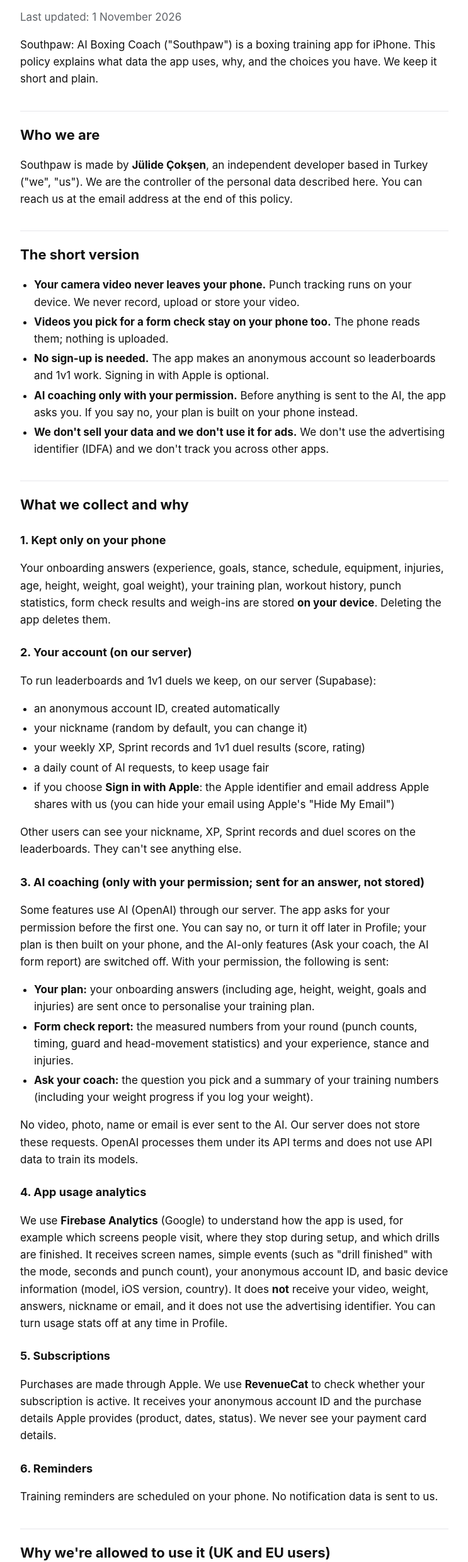
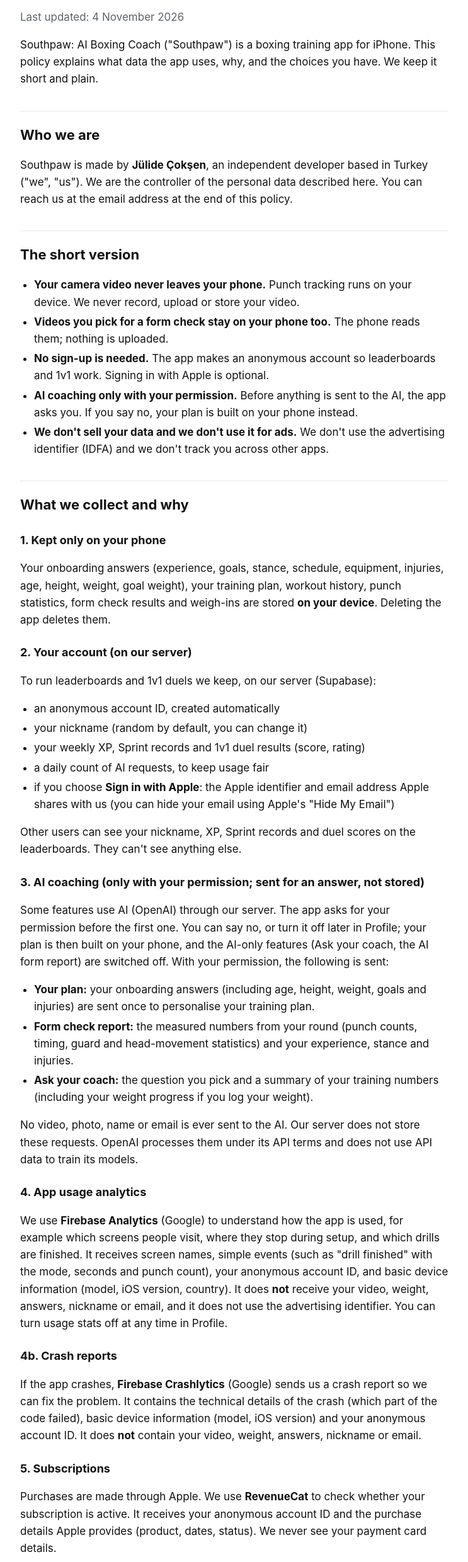
Before and after one commit to yuceeeearch/southpaw-legal, a plain HTML site: page privacy.html in a window 1280 px wide. Shown: the part 84-2564 px from the top of the page at 63% size, without its empty margins (268-1011 px from the left). Drawn offline with Linux system fonts and the light colour scheme.

Commit message:
Privacy policy: crash reports (Firebase Crashlytics).
Co-Authored-By: Claude Opus 5.5 <noreply@anthropic.com>

```diff
--- a/privacy.html
+++ b/privacy.html
@@ -9,7 +9,7 @@
 <body>
 <main>
 <h1>Southpaw Privacy Policy</h1>
-<p class="muted">Last updated: 1 November 2026</p>
+<p class="muted">Last updated: 4 November 2026</p>
 
 <p>Southpaw: AI Boxing Coach ("Southpaw") is a boxing training app for iPhone. This policy explains what data the app uses, why, and the choices you have. We keep it short and plain.</p>
 
@@ -53,6 +53,9 @@
 <h3>4. App usage analytics</h3>
 <p>We use <strong>Firebase Analytics</strong> (Google) to understand how the app is used, for example which screens people visit, where they stop during setup, and which drills are finished. It receives screen names, simple events (such as "drill finished" with the mode, seconds and punch count), your anonymous account ID, and basic device information (model, iOS version, country). It does <strong>not</strong> receive your video, weight, answers, nickname or email, and it does not use the advertising identifier. You can turn usage stats off at any time in Profile.</p>
 
+<h3>4b. Crash reports</h3>
+<p>If the app crashes, <strong>Firebase Crashlytics</strong> (Google) sends us a crash report so we can fix the problem. It contains the technical details of the crash (which part of the code failed), basic device information (model, iOS version) and your anonymous account ID. It does <strong>not</strong> contain your video, weight, answers, nickname or email.</p>
+
 <h3>5. Subscriptions</h3>
 <p>Purchases are made through Apple. We use <strong>RevenueCat</strong> to check whether your subscription is active. It receives your anonymous account ID and the purchase details Apple provides (product, dates, status). We never see your payment card details.</p>
 
@@ -64,6 +67,7 @@
   <li><strong>To provide the app</strong> (your account, leaderboards, duels, subscriptions): necessary to provide the service you asked for.</li>
   <li><strong>AI coaching</strong>, including any health information you give (injuries, weight): your <strong>explicit consent</strong>, which you can withdraw at any time in Profile.</li>
   <li><strong>Usage analytics</strong>: our legitimate interest in understanding and improving the app, with an easy way to turn it off in Profile.</li>
+  <li><strong>Crash reports</strong>: our legitimate interest in keeping the app working.</li>
 </ul>
 
 <h2>Where your data is processed</h2>
@@ -74,6 +78,7 @@
   <li>Data on your phone: until you delete the app or use <strong>Delete account and data</strong>.</li>
   <li>Account data on our server: until you delete your account.</li>
   <li>Analytics: Firebase keeps event data for up to 14 months.</li>
+  <li>Crash reports: Crashlytics keeps them for 90 days.</li>
 </ul>
 
 <h2>Your choices and rights</h2>
@@ -95,7 +100,7 @@
 <ul>
   <li><strong>Supabase</strong> (accounts, leaderboards, server functions)</li>
   <li><strong>OpenAI</strong> (AI coaching text)</li>
-  <li><strong>Google Firebase</strong> (app analytics)</li>
+  <li><strong>Google Firebase</strong> (app analytics, crash reports)</li>
   <li><strong>RevenueCat</strong> (subscription status)</li>
   <li><strong>Apple</strong> (Sign in with Apple, App Store purchases)</li>
 </ul>
```
